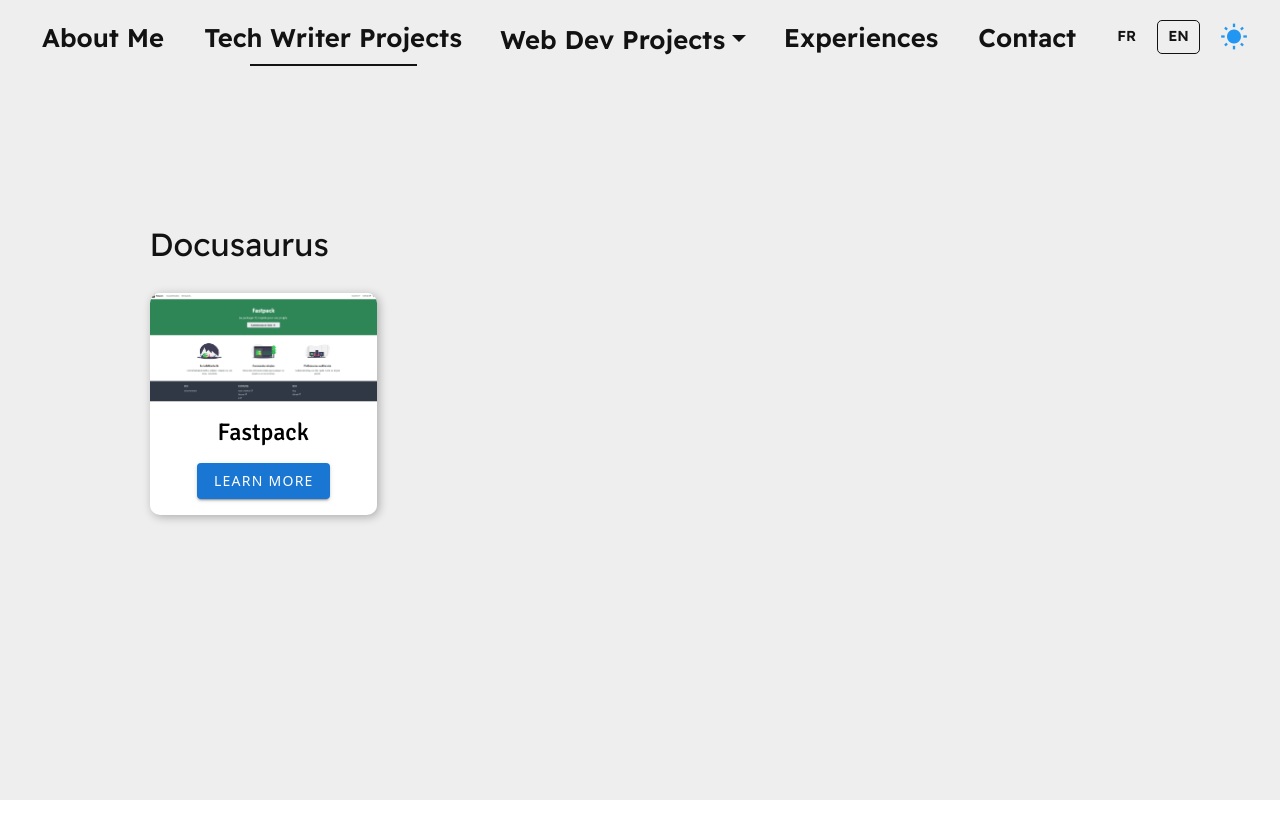
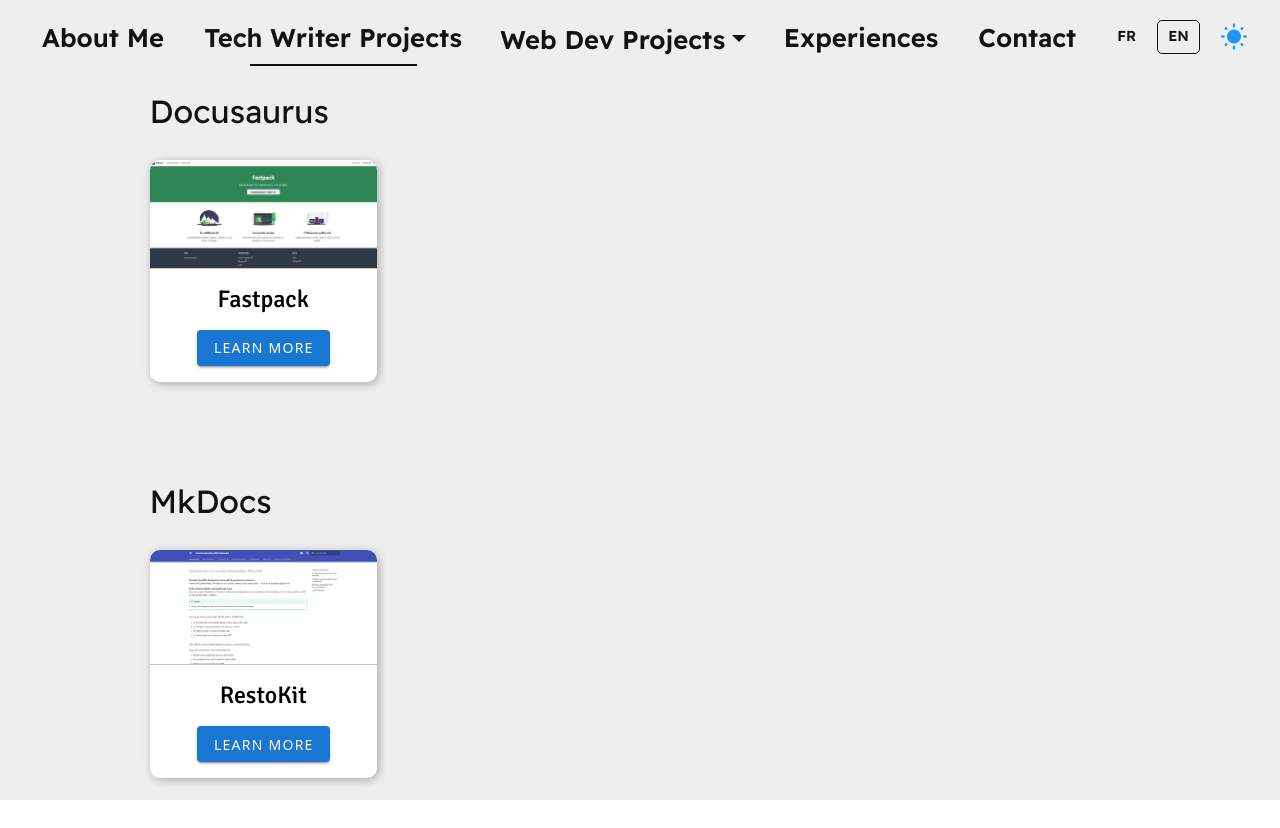
Before and after one commit to VictorDvs/Portfolio, a Vue app: page /tech-writing-projects in a window 1280 px wide. Before the commit the page ends 800 px from the top, so only its background shows below. Built offline with nearby package versions, Linux system fonts and the light colour scheme.

Commit message:
ajout projet restokit

```diff
--- a/src/assets/styles/_techWritingProjects.scss
+++ b/src/assets/styles/_techWritingProjects.scss
@@ -34,9 +34,15 @@
       margin: 0 auto;
   }
 
-  .scroll-offset {
+  #docusaurus.scroll-offset {
      position: relative;
-     margin-top: -130px; /* Ajuste en fonction de la hauteur de ton header */
+     margin-top: 350px; /* Ajuste en fonction de la hauteur de ton header */
+  }
+
+    #mkdocs.scroll-offset {
+     position: relative;
+     padding-top: 50px;
+     margin-bottom: 350px;
   }
 
   .row-equal h3 {
@@ -48,7 +54,7 @@
       display: flex;
       flex-direction: column;
       justify-content: space-between;
-      height: fit-content;
+      height: auto;
       border-radius: 10px;
       border: none;
       transition: transform 0.3s ease;
--- a/src/i18n/i18n.js
+++ b/src/i18n/i18n.js
@@ -22,9 +22,11 @@ const messages = {
           },
     techWritingProjects: {
       docusaurus_title: "Docusaurus",
-      fastpack_title: `Fastpack`,
-      fastpack_description: `Fastpack is a fictitious packaging tool designed to automate, simplify and standardize the preparation of web projects prior to deployment. I've tried to document it here with Docusaurus. (French version only, for the moment).`,
-
+      mkdocs_title: "MkDocs",
+      fastpack_title: "Fastpack",
+      fastpack_description: "Fastpack is a fictitious packaging tool designed to automate, simplify and standardize the preparation of web projects prior to deployment. I've tried to document it here with Docusaurus. (French version only, for the moment).",
+      restokit_title: "RestoKit",
+      restokit_description: "RestoKit is a fictitious SDK. For RESTful API references, I used the OpenAPI standard and integrated the Redocly tool into the project.",
             // Bouton
       learn_more: "Learn more",
       visit_project: "Visit project",
@@ -78,9 +80,11 @@ const messages = {
     },
     techWritingProjects: {
       docusaurus_title: "Docusaurus",
-      fastpack_title: `Fastpack`,
-      fastpack_description: `Fastpack est un outil fictif de packaging conçu pour automatiser, simplifier et standardiser la préparation de projets web avant déploiement. J'ai tenté ici de le documenter avec Docusaurus (En version française uniquement pour le moment).`,
-
+      mkdocs_title: "MkDocs",
+      fastpack_title: "Fastpack",
+      fastpack_description: "Fastpack est un outil fictif de packaging conçu pour automatiser, simplifier et standardiser la préparation de projets web avant déploiement. J'ai tenté ici de le documenter avec Docusaurus (En version française uniquement pour le moment).",
+      restokit_title: "RestoKit",
+      restokit_description: "RestoKit est un SDK fictif. Pour les références API RESTful, j'ai utilisé le standard OpenAPI et intégré l'outil Redocly au projet.",
       // Bouton
       learn_more: "En savoir plus",
       visit_project: "Visiter le projet",
--- a/src/views/TechWritingProjectsView.vue
+++ b/src/views/TechWritingProjectsView.vue
@@ -1,7 +1,5 @@
 <template>
-    <div>
         <HeaderComponent/>
-    </div>
     <div id="projets" class="container-fluid projets section">
 
       <div class="row row-equal scroll-offset" id="docusaurus">
@@ -44,6 +42,47 @@
       </v-card>
     </v-dialog>
     </div>
+
+    <div class="row row-equal scroll-offset" id="mkdocs">
+      <h3>{{ $t('techWritingProjects.mkdocs_title') }}</h3>
+      <!-- Utilisation de v-for pour générer chaque projet dynamiquement -->
+      <div
+        v-for="(project, index) in mkdocs"
+        :key="index"
+        class="col-12 col-sm-6 col-lg-3 d-flex justify-content-center card-margin"
+      >
+        <div class="card">
+          <a :href="project.link" target="_blank" rel="noopener">
+            <img :src="project.image" class="card-img-top" :alt="project.title" />
+          </a>
+          <div class="card-body">
+            <a :href="project.link" target="_blank">
+              <h5 class="card-title">{{ project.title }}</h5>
+            </a>
+                        <!-- Bouton qui déclenche le dialog -->
+           <v-btn color="primary" @click="openDialog('mkdocs', index)" class="mt-2">
+            {{ $t('learn_more') }}
+          </v-btn>
+          </div>
+        </div>
+      </div>
+             <!-- Dialog Vuetify -->
+    <v-dialog v-model="dialog" max-width="600">
+      <v-card>
+        <v-card-title class="headline">
+          {{ selectedProject?.title }}
+        </v-card-title>
+        <v-card-text v-html="selectedProject?.desc" />
+        <v-card-actions>
+          <v-spacer></v-spacer>
+          <v-btn color="primary" :href="selectedProject?.link" target="_blank">
+            {{ $t('visit_project') }}
+          </v-btn>
+          <v-btn text @click="dialog = false">{{ $t('close') }}</v-btn>
+        </v-card-actions>
+      </v-card>
+    </v-dialog>
+    </div>
   </div>
 </template>
 
@@ -54,6 +93,7 @@ export default {
   data() {
     return {
       docusaurus: [],
+      mkdocs: [],
       dialog: false,
       selectedProject: null,
     };
@@ -72,6 +112,14 @@ export default {
           desc: this.$t('techWritingProjects.fastpack_description'),
           image: 'Projets/projets-fastpack.png',
           link: 'https://fastpack-documentation.netlify.app/',
+        },
+      ]
+      this.mkdocs = [
+        {
+          title: this.$t('techWritingProjects.restokit_title'),
+          desc: this.$t('techWritingProjects.restokit_description'),
+          image: 'Projets/projets-restokit.png',
+          link: 'https://restokit-sdk-documentation.netlify.app/',
         },
       ]
     },
```
Also changed, not shown: public/Projets/projets-restokit.png (added).
